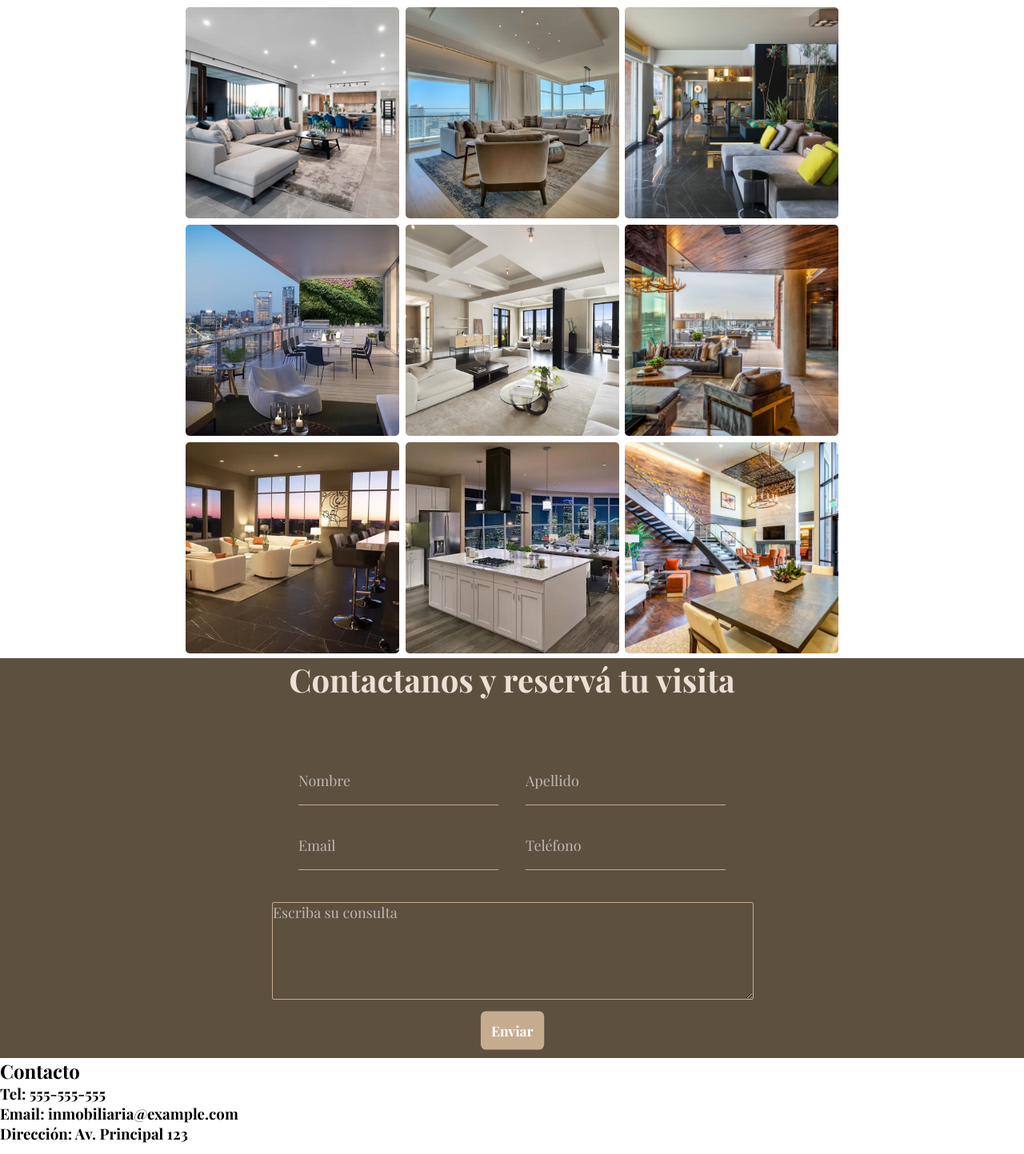
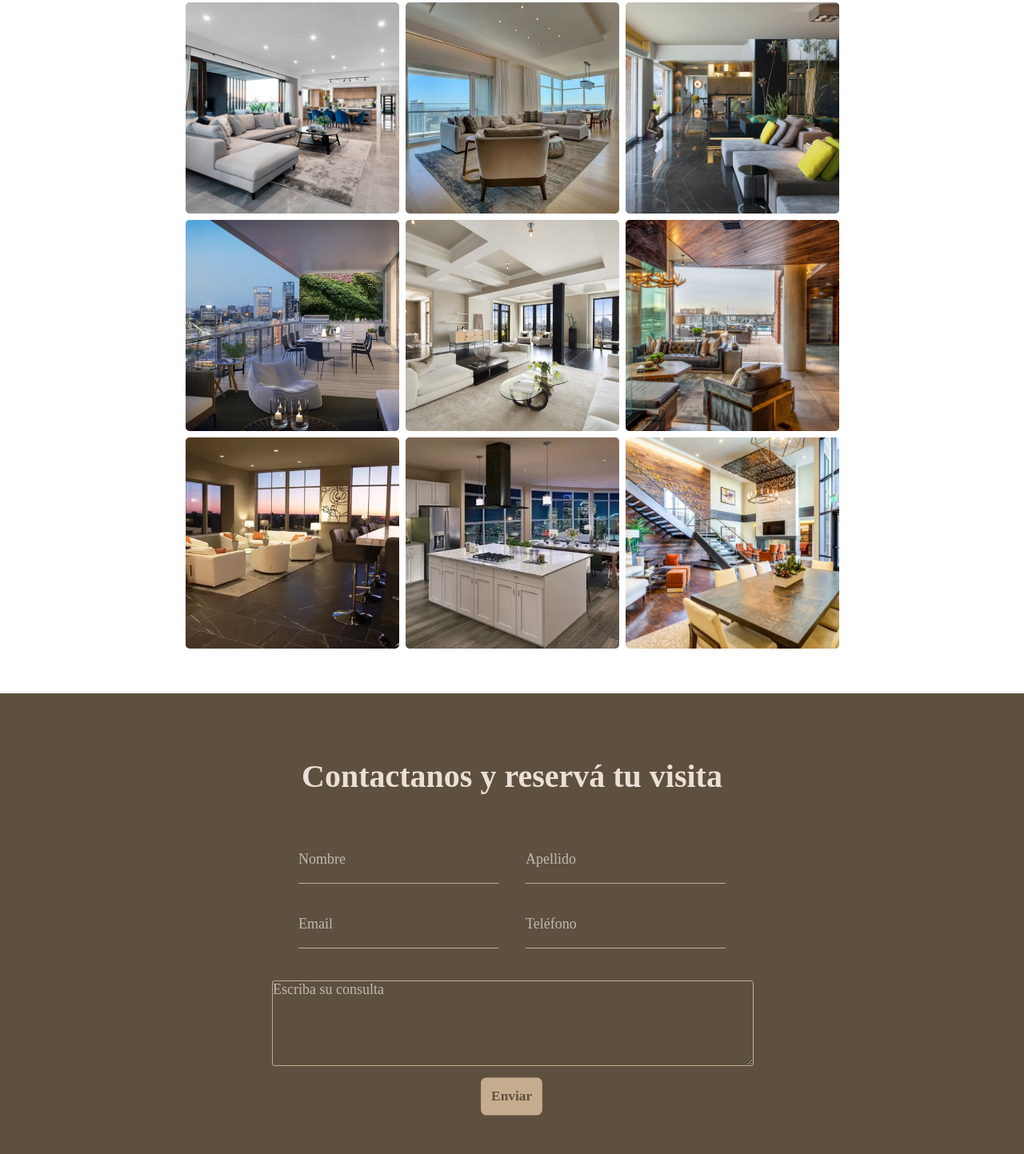
Before and after one commit to Gusabelu1/Inmobiliaria, a plain HTML site: page index.html in a window 1280 px wide. Shown: the part 817-2260 px from the top of the page at 80% size. Drawn offline with nearby package versions, Linux system fonts and the light colour scheme; a web font is replaced by a local one.

Commit message:
Contacto y Footer finalizado

```diff
--- a/style.css
+++ b/style.css
@@ -1,11 +1,13 @@
 @import url('https://fonts.googleapis.com/css2?family=Playfair+Display:ital,wght@0,400..900;1,400..900&display=swap');
+@import url('https://fonts.googleapis.com/css2?family=Battambang:wght@100;300;400;700;900&display=swap');
 
 * {
-    font-family: 'Playfair Display', serif;
+    font-family: 'Battambang', serif;
     top: 0;
     left: 0;
     margin: 0;
     padding: 0;
+    scroll-behavior: smooth;
 }
 
 :root {
@@ -105,20 +107,29 @@ section {
 
 #busqueda {
     position: relative;
+
+    &:before {
+        display: block;
+        content: " ";
+        height: 75px;      /* Give height of your fixed element */
+        margin-top: -75px; /* Give negative margin of your fixed element */
+        visibility: hidden;
+    }
 }
 
 .title {
     position: absolute;
     color: var(--secondary-color);
-    top: 25%;
+    top: 35%;
     width: 100%;
     font-size: 5vw;
+    font-weight: 400;
 }
 
 .description {
     position: absolute;
     color: var(--secondary-color);
-    top: 55%;
+    top: 60%;
     left: 23%;
 
     display: flex;
@@ -131,7 +142,7 @@ section {
         text-indent: 15px;
         font-weight: 600;
         font-size: large;
-        color: var(--black);
+        color: var(--primary-color);
 
         &::placeholder {
             text-align: center;
@@ -159,6 +170,14 @@ section {
 
 #propiedades {
     margin-top: 5vh;
+
+    &:before {
+        display: block;
+        content: " ";
+        height: 100px;      /* Give height of your fixed element */
+        margin-top: -100px; /* Give negative margin of your fixed element */
+        visibility: hidden;
+    }
 }
 
 #title {
@@ -170,6 +189,7 @@ section {
 .imagenes {
     max-width: 1000px;
     margin: auto;
+    margin-bottom: 50px;
 }
 
 #imagen {
@@ -190,16 +210,28 @@ section {
 }
 
 #contacto {
-    height: 500px;
+    height: 600px;
     background-color: var(--terciary-color);
+    display: block;
+    padding-top: 50px;
+
+    &:before {
+        display: block;
+        content: " ";
+        height: 50px;      /* Give height of your fixed element */
+        margin-top: -50px; /* Give negative margin of your fixed element */
+        visibility: hidden;
+    }
+
     & #title{
+        padding-top: 30px;
         color: var(--secondary-color);
     }
 
     & form {
         max-width: 600px;
         margin: auto;
-        margin-top: 50px;
+        margin-top: 30px;
 
         & input {
             max-width: 250px;
@@ -230,13 +262,14 @@ section {
             width: 100%;
             border: 1px solid var(--beige);
             background-color: transparent;
-            border-radius: 2px;
+            border-radius: 3px;
             color: #fff;
             font-size: large;
             transition: .25s ease-in-out;
 
             &:focus-visible {
                 border: 1px solid var(--secondary-color);
+                background-color: var(--primary-color);
                 outline: none;
             }
 
@@ -254,7 +287,7 @@ section {
             border-radius: 5px;
             border: 0;
             background-color: var(--beige);
-            color: #fff;
+            color: var(--terciary-color);
             font-weight: 700;
             transition: .25s ease-in-out;
 
@@ -267,3 +300,15 @@ section {
         }
     }
 }
+
+footer {
+    background-color: var(--primary-color);
+    color: var(--secondary-color);
+    padding: 25px 0 30px 25%;
+    height: 100px;
+
+    & h3 {
+        font-weight: 400;
+        font-size: medium;
+    }
+}
```
